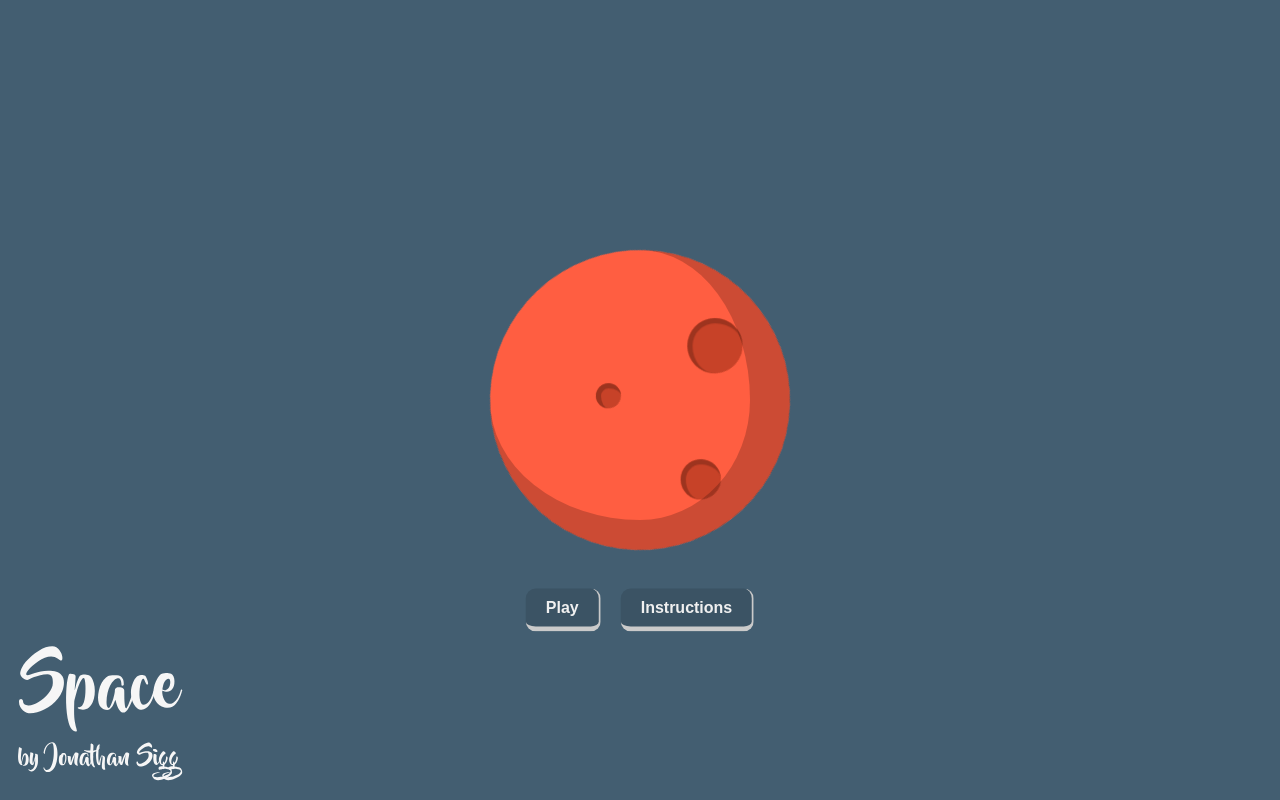
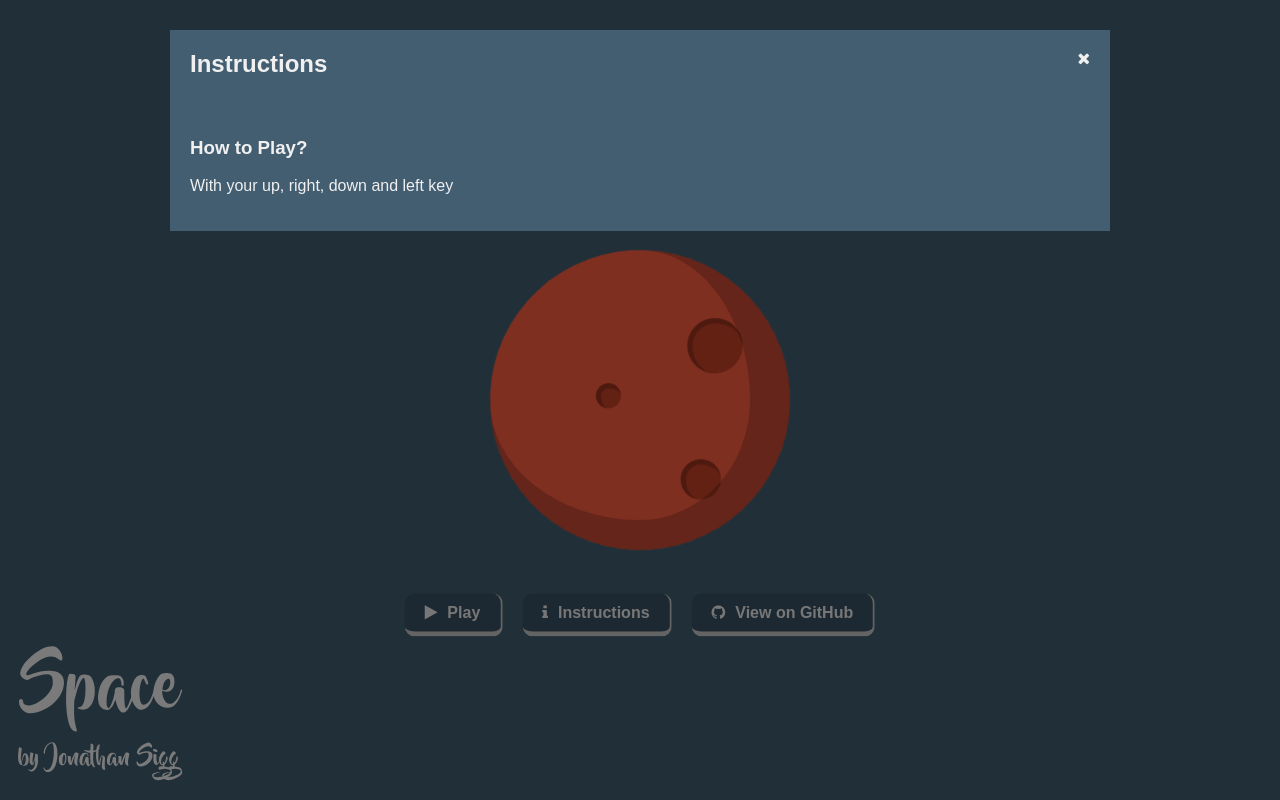
Before and after one commit to jonathansigg/space, a website: page index.html in a window 1280 px wide. Both pictures are taken after a click on the element "Instructions". Drawn offline with nearby package versions, Linux system fonts and the light colour scheme; files that its build step writes are made by us from their sources.

Commit message:
modal for instructions

```diff
--- a/assets/scripts/main.js
+++ b/assets/scripts/main.js
@@ -2,4 +2,18 @@ $(document).ready(function(){
   $('#play').click(function(){
     $('body').attr('class','starting-game');
   });
+
+  $('#instruct').click(function(){
+    $('#modal-instruct').addClass('show');
+  });
+
+  $('.modal').each(function(){
+    var $modal = $(this);
+    $(this).find('.modal-back').click(function(){
+      $modal.removeClass('show');
+    });
+    $(this).find('.modal-close').click(function(){
+      $modal.removeClass('show');
+    });
+  });
 });
--- a/assets/styles/_buttons.scss
+++ b/assets/styles/_buttons.scss
@@ -9,9 +9,13 @@
   border-right: $color-button-shadow solid $button-border;
   cursor: pointer;
   transition: color $animation-base, background $animation-base, top $animation-base, left $animation-base, border-color $animation-base;
-  margin: 0 $padding;
+  margin: $padding $padding 0;
   position: relative;
   user-select: none;
+
+  .icon {
+    margin-right: $padding;
+  }
 }
 
 .button:hover{
@@ -21,7 +25,7 @@
   border-left: none;
 }
 
-.button:active, .button:focus {
+.button:active {
   border: none;
   padding-right: ($padding * 2 - $button-border);
   padding-bottom: ($padding - $button-border-lg);
@@ -32,11 +36,8 @@
   left: ($button-border * 2);
 }
 
-.button:not(:active):focus {
-  border: $color-button-shadow solid $button-border;
-}
 
-.button:hover:active, .button:hover:focus {
+.button:hover:active {
   border-bottom: $color-button-hover solid $button-border;
   border-right-color: $color-button-hover;
 }
@@ -49,6 +50,8 @@
   top: calc(50% + #{($planet-dimensions * 0.7)});
 }
 
-#play, #instruct {
-  float: left;
+.buttons-wrap {
+  .button {
+    float: left;
+  }
 }
--- a/assets/styles/_modal.scss
+++ b/assets/styles/_modal.scss
@@ -0,0 +1,63 @@
+.modal {
+  transition: all $animation-base;
+  visibility: hidden;
+  opacity: 0;
+  position: fixed;
+  top: 0;
+  left: 0;
+  width: 100%;
+  height: 100%;
+  z-index: 100;
+  .modal-back {
+    background: rgba(black,0.5);
+    position: absolute;
+    top: 0;
+    left: 0;
+    width: 100%;
+    height: 100%;
+    cursor: pointer;
+    z-index: 0;
+  }
+
+  .modal-wrap {
+    border-radius: $border-radius;
+    padding: $padding;
+    width: ($min-width - $padding * 2);
+    height: auto;
+    max-height: 100%;
+    margin: ($padding * 2) auto 0;
+    position: relative;
+    z-index: 1;
+    top: -100px;
+    transition: top $animation-base;
+  }
+
+  .modal-title {
+    font-size: 24px;
+    font-weight: 700;
+  }
+
+  .modal-close {
+    position: absolute;
+    right: ($padding * 3);
+    top: ($padding * 3);
+    cursor: pointer;
+    transition: color $animation-base;
+  }
+
+  .modal-close:hover {
+    color: $color-hover;
+  }
+
+  .modal-header, .modal-body {
+    background: $color-space;
+    padding: ($padding * 2);
+  }
+}
+
+.modal.show{
+  visibility: visible;
+  opacity: 1;
+
+  .modal-wrap { top: 0; }
+}
--- a/assets/styles/_space.scss
+++ b/assets/styles/_space.scss
@@ -4,6 +4,8 @@
   width: 100%;
   height: 100%;
   overflow: hidden;
+  min-width: $min-width;
+  min-height: $min-height;
 }
 
 #logo {
--- a/assets/styles/_variables.scss
+++ b/assets/styles/_variables.scss
@@ -22,15 +22,19 @@ $color-spaceship:             #F0F0F0 !default;
 $color-fire:                  #D11F1F !default;
 $color-button:                #F0F0F0 !default;
 $color-button-shadow:         darken($color-button,15%) !default;
-$color-button-hover:          #1BC279;
+$color-button-hover:          #1BC279 !default;
 $color-button-hover-shadow:   darken($color-button-hover,15%) !default;
-$color-button-background:     darken($color-space,4%);
+$color-button-background:     darken($color-space,4%) !default;
+$color-primary:               #F0F0F0 !default;
+$color-hover:                 #1BC279 !default;
 
 
 /* dimensions */
 $planet-dimensions:           300px !default;
 $planet-shadow-big:           40px !default;
 $planet-shadow-small:         30px !default;
+$min-width:                   980px !default;
+$min-height:                  700px !default;
 
 $sinkhole-shadow:             5px !default;
 $sinkhole-1-dimension:        55px !default;
--- a/assets/styles/main.scss
+++ b/assets/styles/main.scss
@@ -12,3 +12,7 @@
 @import "buttons";
 @import "modal";
 @import "keyframes";
+
+
+body { color: $color-primary; }
+a { text-decoration: none; }
--- a/index.html
+++ b/index.html
@@ -7,8 +7,9 @@
   <body class="waiting">
     <div id="space">
       <div id="main-buttons" class="buttons-wrap">
-        <span id="play" class="button">Play</span>
-        <span id="instruct" class="button">Instructions</span>
+        <span id="play" class="button"><i class="icon fa fa-play"></i>Play</span>
+        <span id="instruct" class="button"><i class="icon fa fa-info"></i>Instructions</span>
+        <a target="_blank" href="https://github.com/jonathansigg/space" class="button"><i class="icon fa fa-github"></i>View on GitHub</a>
       </div>
       <div id="rocket">
 
@@ -19,6 +20,21 @@
         <div class="sinkhole sh-3"></div>
       </div>
       <img id="logo" src="dist/images/space.svg" alt="Space by Jonathan Sigg">
+      <div id="modal-instruct" class="modal">
+        <div class="modal-back"></div>
+        <div class="modal-wrap">
+          <div class="modal-header">
+            <div class="modal-title">Instructions</div>
+            <div class="modal-close"><i class="fa fa-close"></i></div>
+          </div>
+          <div class="modal-body">
+            <h3>How to Play?</h3>
+            <p>
+              With your up, right, down and left key
+            </p>
+          </div>
+        </div>
+      </div>
     </div>
     <script src="dist/scripts/jquery.js"></script>
     <script src="dist/scripts/main.js"></script>
```
Also changed, not shown: dist/scripts/main.js, dist/styles/main.css, 2 other files.
